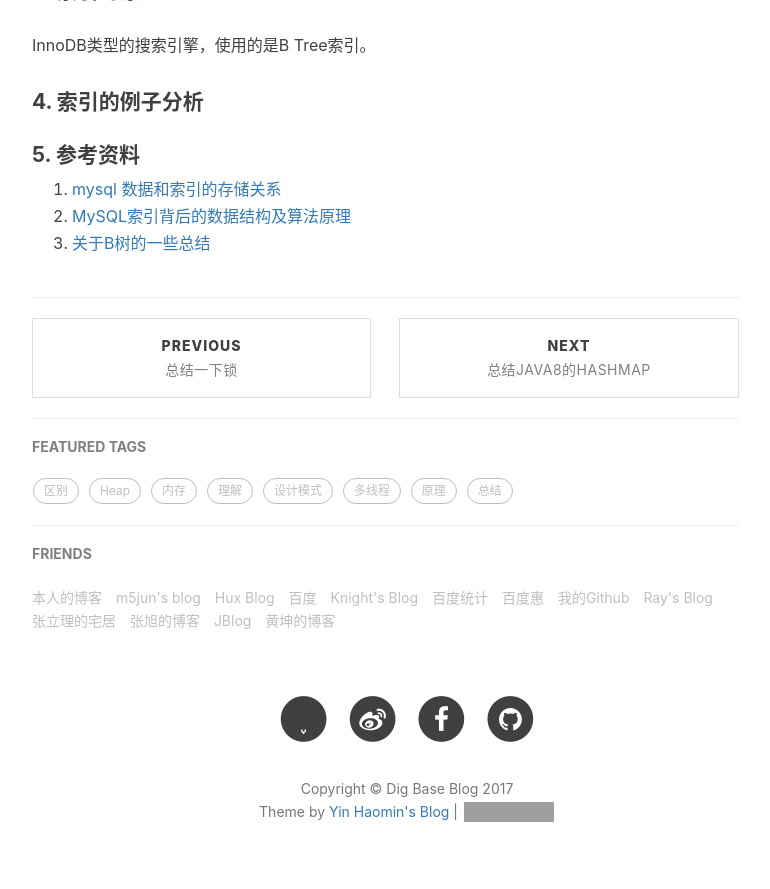
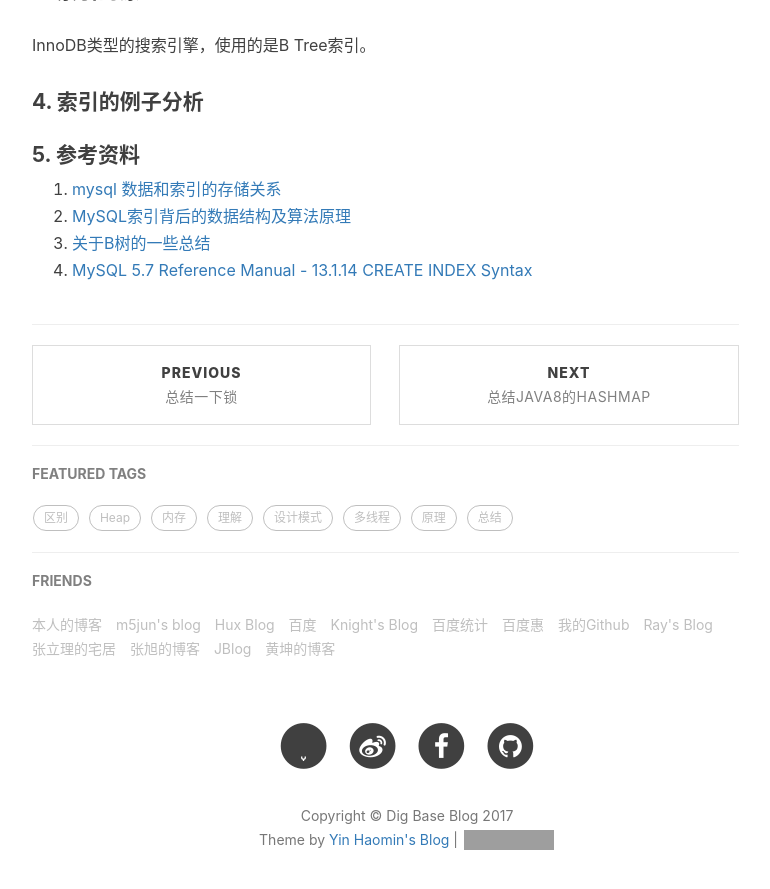
Before and after one commit to baiscjava/basicjava.github.io, a Jekyll site: the page built from _posts/2017-08-29-总结一下数据库的索引.md, in a window 1280 px wide and 900 px high, scrolled down 1583 px. Shown: the top 889 px of the window, without its empty margins (233-1003 px from the left). Built offline with Jekyll 4.4.1, drawn with Linux system fonts in a browser that asks for light colours; nearby versions of some CDN libraries; comment, search, counter and statistics services are not loaded; grey boxes are pictures that could not be loaded.

Commit message:
Update 2017-08-29-总结一下数据库的索引.md

```diff
--- a/_posts/2017-08-29-总结一下数据库的索引.md
+++ b/_posts/2017-08-29-总结一下数据库的索引.md
@@ -51,3 +51,4 @@ InnoDB类型的搜索引擎，使用的是B Tree索引。<br>
 1. [mysql 数据和索引的存储关系](http://blog.csdn.net/tangkund3218/article/details/46945311)
 2. [MySQL索引背后的数据结构及算法原理](https://www.cnblogs.com/tgycoder/p/5410057.html)
 3. [关于B树的一些总结](https://www.cnblogs.com/tgycoder/p/5077017.html)
+4. [MySQL 5.7 Reference Manual - 13.1.14 CREATE INDEX Syntax](https://dev.mysql.com/doc/refman/5.7/en/create-index.html)
```
